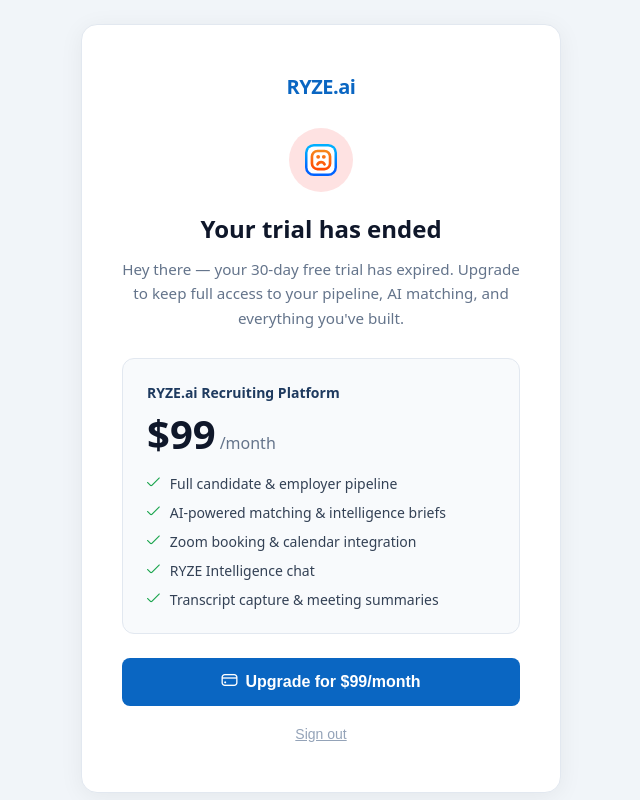
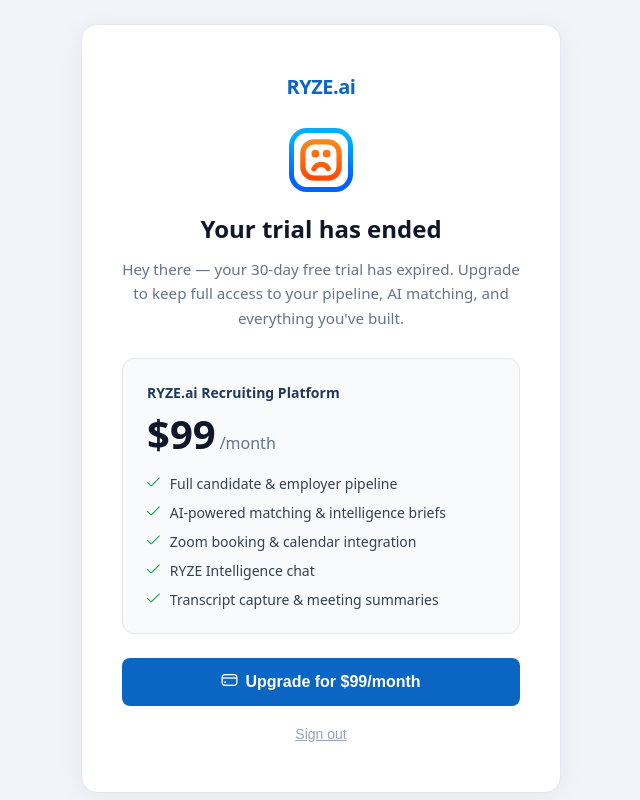
Before and after one commit to djahern-max/ryzerecruiting_frontend, a React (Vite) app: page /upgrade in a window 1280 px wide. Shown: the whole page, without its empty margins (319-959 px from the left). Built offline with nearby package versions, Linux system fonts and the light colour scheme.

Commit message:
increased size of sad face emoji

```diff
--- a/src/pages/UpgradePage.jsx
+++ b/src/pages/UpgradePage.jsx
@@ -48,7 +48,7 @@ export default function UpgradePage() {
 
                 {/* Icon */}
                 <div className={styles.iconWrap}>
-                    <img src={sadFace} alt="" style={{ width: '32px', height: '32px' }} />
+                    <img src={sadFace} alt="" style={{ width: '64px', height: '64px' }} />
                 </div>
 
 
--- a/src/pages/UpgradePage.module.css
+++ b/src/pages/UpgradePage.module.css
@@ -29,16 +29,10 @@
 }
 
 .iconWrap {
-    width: 64px;
-    height: 64px;
-    background: #fee2e2;
-    border-radius: 50%;
     display: flex;
     align-items: center;
     justify-content: center;
     margin: 0 auto 20px;
-    font-size: 1.75rem;
-    color: #dc2626;
 }
 
 .title {
```
